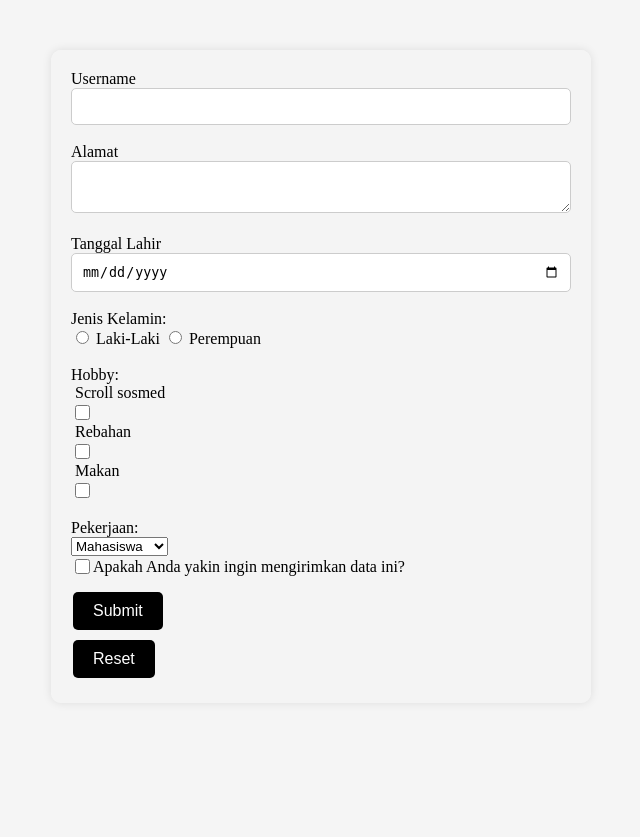
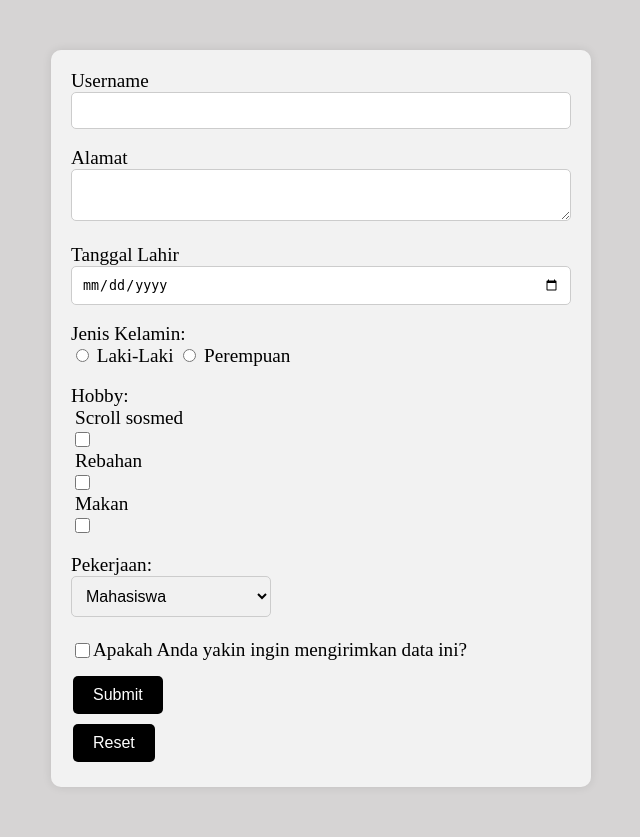
Before and after one commit to rafiirajendra/Pemrograman-Web, a PHP site: page / in a window 1280 px wide. Shown: the whole page, without its empty margins (319-959 px from the left). Before the commit the page ends 678 px from the top, so only its background shows below. Run offline with PHP 8.4, Linux system fonts and the light colour scheme.

Commit message:
Memperbaiki kotak ceklis pada pekerjaan

```diff
--- a/p3/Tugas/index.html
+++ b/p3/Tugas/index.html
@@ -20,7 +20,7 @@
           <input type="date" name="tanggal_lahir" id="tanggal_lahir" />
         </div>
         <div class="form-group">
-          <span>Jenis Kelamin:</span>
+          Jenis Kelamin:
           <div class="radio">
             <input type="radio" name="jenis_kelamin" value="laki-laki" id="laki-laki" />
             <label for="laki-laki">Laki-Laki</label>
@@ -29,7 +29,7 @@
           </div>
         </div>
         <div class="form-group">
-          <span>Hobby:</span>
+          Hobby:
           <div class="checkbox">
             <input type="checkbox" name="hobby" value="membaca" id="membaca" />
             <label for="membaca">Makan</label>
@@ -39,14 +39,14 @@
             <label for="tidur">Scroll sosmed</label>
           </div>
         </div>
-        <label for="pekerjaan">Pekerjaan:</label>
+        Pekerjaan:
         <div class="list">
             <select name="pekerjaan" id="pekerjaan">
+              <option value="mahasiswa">Mahasiswa</option>
+              <option value="programmer">Programmer</option>
+              <option value="polisi">Polisi</option>
+            </select>
         </div>
-            <option value="mahasiswa">Mahasiswa</option>
-            <option value="programmer">Programmer</option>
-            <option value="polisi">Polisi</option>
-          </select>
         <br>
         <div class="ceklis">
           <input type="checkbox" name="check" value="true" id="check" />
--- a/p3/Tugas/style.css
+++ b/p3/Tugas/style.css
@@ -6,10 +6,11 @@ form {
     width: 500px;
     margin: 50px auto;
     text-align: left;
+    font-size: 2.4vh;
 }
 
 body{
-    background-color: #f5f5f5;
+    background-color: #d6d4d4;
 }
 
 .form-group {
@@ -93,10 +94,6 @@ textarea {
     align-items: center;
 }
 
-.list {
-    align-items: center;
-}
-
 .ceklis {
     display: flex;
     align-items: center;
@@ -107,3 +104,24 @@ textarea {
     width: 15px;
     height: 15px;
 }
+
+#pekerjaan {
+    width: 200px;
+    padding: 10px;
+    font-size: 16px;
+    background-color: #f1f1f1;
+    border: 1px solid #ccc;
+    border-radius: 5px;
+  }
+
+  #pekerjaan option {
+    font-size: 14px;
+    padding: 10px;
+    background-color: #fff;
+    color: #333;
+}
+
+#pekerjaan option:checked {
+    background-color: #ddd;
+    color: black;
+}
```
